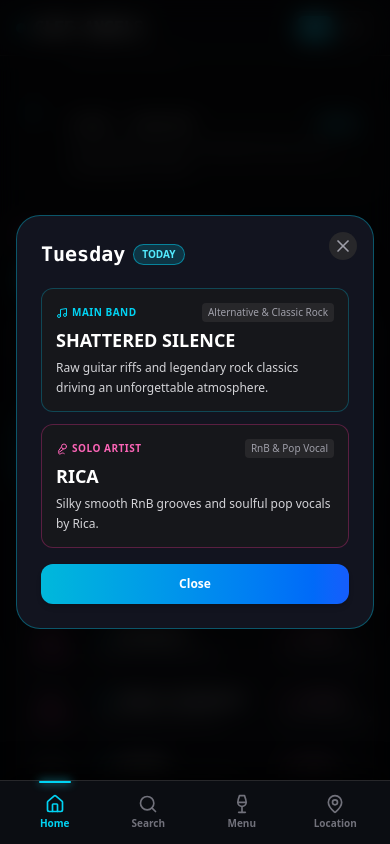
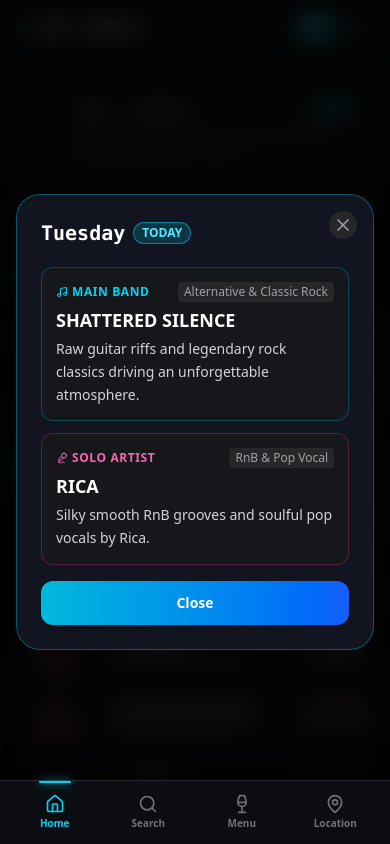
Before and after one commit to KeneeSK/Glee-Angels, a React (Vite) app: page / in a window 390 px wide. Both pictures are taken after a click on the element 211 px from the left and 450 px from the top of the page. Built offline with nearby package versions, Linux system fonts and the light colour scheme.

Commit message:
refactor: update schedule data source and improve mobile UI readability
- Migrate schedule data to useScheduleData hook
- Increase text sizes across mobile components for better accessibility

```diff
--- a/src/components/mobile/MobileHome.tsx
+++ b/src/components/mobile/MobileHome.tsx
@@ -1,7 +1,8 @@
 import React, { useState } from 'react';
 import { Language, WeeklyScheduleItem } from '../../types';
 import { translations } from '../../data/translations';
-import { dailyEntertainmentSchedule, weeklySchedule } from '../../data/scheduleData';
+import { useScheduleData } from "../../hooks/useScheduleData";
+import { dailyEntertainmentSchedule } from '../../data/scheduleData';
 import { Calendar, Clock, Music, Mic2, Star, ChevronRight, Table, CalendarDays, Flame, Sparkles, Info, X } from 'lucide-react';
 import { motion } from 'motion/react';
 import loungeStageImg from '../../assets/images/lounge_stage_neon_1786343408212.jpg';
@@ -13,16 +14,17 @@ interface MobileHomeProps {
 
 export const MobileHome: React.FC<MobileHomeProps> = ({ lang }) => {
   const t = translations[lang];
+  const { schedule } = useScheduleData();
 
   const days = ['SUN', 'MON', 'TUE', 'WED', 'THU', 'FRI', 'SAT'];
   const todayId = days[new Date().getDay()];
-  const todaySchedule = weeklySchedule.find(s => s.day === todayId) || weeklySchedule[0];
+  const todaySchedule = schedule.find(s => s.day === todayId) || schedule[0];
 
   const [scheduleViewMode, setScheduleViewMode] = useState<'table' | 'day' | 'cards'>('table');
   const [selectedDayId, setSelectedDayId] = useState<string>(todayId);
   const [detailModalItem, setDetailModalItem] = useState<WeeklyScheduleItem | null>(null);
 
-  const selectedDaySchedule = weeklySchedule.find(s => s.day === selectedDayId) || todaySchedule;
+  const selectedDaySchedule = schedule.find(s => s.day === selectedDayId) || todaySchedule;
 
   return (
     <div className="flex flex-col pb-6">
@@ -42,7 +44,7 @@ export const MobileHome: React.FC<MobileHomeProps> = ({ lang }) => {
             initial={{ opacity: 0, y: -10 }}
             animate={{ opacity: 1, y: 0 }}
             transition={{ duration: 0.5 }}
-            className="inline-flex items-center space-x-1 px-2.5 py-1 bg-pink-500/20 border border-pink-500/50 rounded-full text-[10px] text-pink-300 font-bold mb-2.5 backdrop-blur-md uppercase tracking-wider"
+            className="inline-flex items-center space-x-1 px-2.5 py-1 bg-pink-500/20 border border-pink-500/50 rounded-full text-xs text-pink-300 font-bold mb-2.5 backdrop-blur-md uppercase tracking-wider"
           >
             <span className="w-1.5 h-1.5 rounded-full bg-pink-400 animate-pulse"></span>
             <span>{t.hero.badge}</span>
@@ -70,7 +72,7 @@ export const MobileHome: React.FC<MobileHomeProps> = ({ lang }) => {
             </motion.span>
           </motion.h1>
 
-          <p className="text-zinc-300 text-xs font-medium">
+          <p className="text-zinc-300 text-sm font-medium">
             {t.hero.slogan}
           </p>
         </div>
@@ -88,7 +90,7 @@ export const MobileHome: React.FC<MobileHomeProps> = ({ lang }) => {
                 {t.performance.todayBadge}
               </h2>
             </div>
-            <span className="bg-amber-500/10 text-amber-400 px-2.5 py-1 rounded-lg text-xs font-bold border border-amber-500/20">
+            <span className="bg-amber-500/10 text-amber-400 px-2.5 py-1 rounded-lg text-sm font-bold border border-amber-500/20">
               {lang === 'en' ? todaySchedule.dayFullEn : todaySchedule.dayFullKo}
             </span>
           </div>
@@ -99,11 +101,11 @@ export const MobileHome: React.FC<MobileHomeProps> = ({ lang }) => {
                 <Music className="w-6 h-6 text-white" />
               </div>
               <div>
-                <span className="text-[10px] font-bold text-cyan-400 tracking-wider uppercase mb-0.5 block">
+                <span className="text-xs font-bold text-cyan-400 tracking-wider uppercase mb-0.5 block">
                   {lang === 'en' ? 'Main Band' : '메인 밴드'}
                 </span>
                 <h3 className="text-xl font-black text-white leading-none mb-1">{todaySchedule.band}</h3>
-                <p className="text-xs text-zinc-400">{todaySchedule.bandGenre}</p>
+                <p className="text-sm text-zinc-400">{todaySchedule.bandGenre}</p>
               </div>
             </div>
 
@@ -114,11 +116,11 @@ export const MobileHome: React.FC<MobileHomeProps> = ({ lang }) => {
                 <Mic2 className="w-6 h-6 text-white" />
               </div>
               <div>
-                <span className="text-[10px] font-bold text-pink-400 tracking-wider uppercase mb-0.5 block">
+                <span className="text-xs font-bold text-pink-400 tracking-wider uppercase mb-0.5 block">
                   {lang === 'en' ? 'Solo Artist' : '솔로 아티스트'}
                 </span>
                 <h3 className="text-xl font-black text-white leading-none mb-1">{todaySchedule.solo}</h3>
-                <p className="text-xs text-zinc-400">{todaySchedule.soloGenre}</p>
+                <p className="text-sm text-zinc-400">{todaySchedule.soloGenre}</p>
               </div>
             </div>
           </div>
@@ -146,7 +148,7 @@ export const MobileHome: React.FC<MobileHomeProps> = ({ lang }) => {
                 <div className="bg-zinc-900/40 rounded-xl p-3 border border-zinc-800/50">
                   <div className="flex flex-wrap items-center justify-between gap-2 mb-1">
                     <span className="font-mono text-sm font-bold text-zinc-200">{slot.time}</span>
-                    <span className={`text-[9px] px-2 py-0.5 rounded-full font-bold uppercase tracking-wider ${
+                    <span className={`text-xs px-2 py-0.5 rounded-full font-bold uppercase tracking-wider ${
                       slot.performerType.includes('Band') ? 'bg-cyan-500/20 text-cyan-300 border border-cyan-500/30' :
                       slot.performerType.includes('Dance') ? 'bg-pink-500/20 text-pink-300 border border-pink-500/30' :
                       slot.performerType.includes('Solo') ? 'bg-purple-500/20 text-purple-300 border border-purple-500/30' :
@@ -155,7 +157,7 @@ export const MobileHome: React.FC<MobileHomeProps> = ({ lang }) => {
                       {lang === 'en' ? slot.performerType : slot.performerTypeKo}
                     </span>
                   </div>
-                  <p className="text-xs text-zinc-400 leading-relaxed">
+                  <p className="text-sm text-zinc-400 leading-relaxed">
                     {lang === 'en' ? slot.descriptionEn : slot.descriptionKo}
                   </p>
                 </div>
@@ -178,7 +180,7 @@ export const MobileHome: React.FC<MobileHomeProps> = ({ lang }) => {
             <div className="flex items-center bg-zinc-900/90 p-1 rounded-xl border border-zinc-800 self-start">
               <button
                 onClick={() => setScheduleViewMode('table')}
-                className={`flex items-center space-x-1 px-2.5 py-1 rounded-lg text-xs font-bold transition-all ${
+                className={`flex items-center space-x-1 px-2.5 py-1 rounded-lg text-sm font-bold transition-all ${
                   scheduleViewMode === 'table'
                     ? 'bg-cyan-500 text-white shadow-md shadow-cyan-500/30'
                     : 'text-zinc-400 hover:text-white'
@@ -189,7 +191,7 @@ export const MobileHome: React.FC<MobileHomeProps> = ({ lang }) => {
               </button>
               <button
                 onClick={() => setScheduleViewMode('day')}
-                className={`flex items-center space-x-1 px-2.5 py-1 rounded-lg text-xs font-bold transition-all ${
+                className={`flex items-center space-x-1 px-2.5 py-1 rounded-lg text-sm font-bold transition-all ${
                   scheduleViewMode === 'day'
                     ? 'bg-pink-500 text-white shadow-md shadow-pink-500/30'
                     : 'text-zinc-400 hover:text-white'
@@ -200,7 +202,7 @@ export const MobileHome: React.FC<MobileHomeProps> = ({ lang }) => {
               </button>
               <button
                 onClick={() => setScheduleViewMode('cards')}
-                className={`flex items-center space-x-1 px-2.5 py-1 rounded-lg text-xs font-bold transition-all ${
+                className={`flex items-center space-x-1 px-2.5 py-1 rounded-lg text-sm font-bold transition-all ${
                   scheduleViewMode === 'cards'
                     ? 'bg-purple-500 text-white shadow-md shadow-purple-500/30'
                     : 'text-zinc-400 hover:text-white'
@@ -224,8 +226,8 @@ export const MobileHome: React.FC<MobileHomeProps> = ({ lang }) => {
                       <th className="py-3 px-3">{lang === 'ko' ? '솔로 보컬' : 'Solo Vocal'}</th>
                     </tr>
                   </thead>
-                  <tbody className="divide-y divide-zinc-800/60 text-xs">
-                    {weeklySchedule.map((item) => {
+                  <tbody className="divide-y divide-zinc-800/60 text-sm">
+                    {schedule.map((item) => {
                       const isToday = item.day === todayId;
                       return (
                         <tr
@@ -240,18 +242,18 @@ export const MobileHome: React.FC<MobileHomeProps> = ({ lang }) => {
                           {/* Day Column */}
                           <td className="py-3.5 px-3 text-center align-middle">
                             <div className="flex flex-col items-center">
-                              <span className={`font-black font-mono text-xs ${
+                              <span className={`font-black font-mono text-sm ${
                                 isToday ? 'text-cyan-400' : item.highlight ? 'text-pink-400' : 'text-zinc-300'
                               }`}>
                                 {lang === 'ko' ? item.dayFullKo.replace('요일', '') : item.day}
                               </span>
                               {isToday && (
-                                <span className="bg-cyan-400 text-black text-[9px] font-extrabold px-1.5 py-0.2 rounded-full mt-0.5 animate-pulse">
+                                <span className="bg-cyan-400 text-black text-xs font-extrabold px-1.5 py-0.2 rounded-full mt-0.5 animate-pulse">
                                   TODAY
                                 </span>
                               )}
                               {item.highlight && !isToday && (
-                                <span className="bg-pink-500/20 text-pink-400 text-[9px] font-bold px-1 rounded mt-0.5 flex items-center">
+                                <span className="bg-pink-500/20 text-pink-400 text-xs font-bold px-1 rounded mt-0.5 flex items-center">
                                   <Flame className="w-2.5 h-2.5 mr-0.5" /> HOT
                                 </span>
                               )}
@@ -264,7 +266,7 @@ export const MobileHome: React.FC<MobileHomeProps> = ({ lang }) => {
                               <Music className="w-3.5 h-3.5 text-cyan-400 shrink-0" />
                               <span className="truncate">{item.band}</span>
                             </div>
-                            <div className="text-[10px] text-zinc-400 truncate mt-0.5 font-sans">
+                            <div className="text-xs text-zinc-400 truncate mt-0.5 font-sans">
                               {item.bandGenre}
                             </div>
                           </td>
@@ -275,7 +277,7 @@ export const MobileHome: React.FC<MobileHomeProps> = ({ lang }) => {
                               <Mic2 className="w-3.5 h-3.5 text-pink-400 shrink-0" />
                               <span className="truncate">{item.solo}</span>
                             </div>
-                            <div className="text-[10px] text-zinc-400 truncate mt-0.5 font-sans">
+                            <div className="text-xs text-zinc-400 truncate mt-0.5 font-sans">
                               {item.soloGenre}
                             </div>
                           </td>
@@ -285,7 +287,7 @@ export const MobileHome: React.FC<MobileHomeProps> = ({ lang }) => {
                   </tbody>
                 </table>
               </div>
-              <div className="p-2.5 bg-zinc-900/60 text-center border-t border-zinc-800 text-[10px] text-zinc-400 flex items-center justify-center gap-1">
+              <div className="p-2.5 bg-zinc-900/60 text-center border-t border-zinc-800 text-xs text-zinc-400 flex items-center justify-center gap-1">
                 <Info className="w-3 h-3 text-cyan-400" />
                 <span>{lang === 'ko' ? '행을 누르면 상세 설명 및 라인업 정보를 볼 수 있습니다' : 'Tap any row for full lineup descriptions'}</span>
               </div>
@@ -297,7 +299,7 @@ export const MobileHome: React.FC<MobileHomeProps> = ({ lang }) => {
             <div className="space-y-4">
               {/* Day Selector Chips */}
               <div className="flex gap-1.5 overflow-x-auto pb-1 hide-scrollbar">
-                {weeklySchedule.map((item) => {
+                {schedule.map((item) => {
                   const isSelected = item.day === selectedDayId;
                   const isToday = item.day === todayId;
                   return (
@@ -312,7 +314,7 @@ export const MobileHome: React.FC<MobileHomeProps> = ({ lang }) => {
                           : 'bg-zinc-900 text-zinc-400 border-zinc-800 hover:text-white'
                       }`}
                     >
-                      <span className="text-[10px] font-bold font-mono uppercase">
+                      <span className="text-xs font-bold font-mono uppercase">
                         {lang === 'ko' ? item.dayFullKo.replace('요일', '') : item.day}
                       </span>
                       {isToday && (
@@ -331,12 +333,12 @@ export const MobileHome: React.FC<MobileHomeProps> = ({ lang }) => {
                       {lang === 'ko' ? selectedDaySchedule.dayFullKo : selectedDaySchedule.dayFullEn}
                     </span>
                     {selectedDaySchedule.day === todayId && (
-                      <span className="bg-cyan-500/20 border border-cyan-400/50 text-cyan-300 text-[10px] font-bold px-2 py-0.5 rounded-full animate-pulse">
+                      <span className="bg-cyan-500/20 border border-cyan-400/50 text-cyan-300 text-xs font-bold px-2 py-0.5 rounded-full animate-pulse">
                         {lang === 'ko' ? '오늘의 공연' : 'TODAY'}
                       </span>
                     )}
                     {selectedDaySchedule.highlight && (
-                      <span className="bg-pink-500/20 border border-pink-400/50 text-pink-300 text-[10px] font-bold px-2 py-0.5 rounded-full flex items-center gap-0.5">
+                      <span className="bg-pink-500/20 border border-pink-400/50 text-pink-300 text-xs font-bold px-2 py-0.5 rounded-full flex items-center gap-0.5">
                         <Flame className="w-3 h-3 text-pink-400" /> Weekend Special
                       </span>
                     )}
@@ -347,15 +349,15 @@ export const MobileHome: React.FC<MobileHomeProps> = ({ lang }) => {
                   {/* Main Band Block */}
                   <div className="bg-zinc-900/80 p-4 rounded-xl border border-cyan-500/20 relative">
                     <div className="flex items-center justify-between mb-1.5">
-                      <span className="text-[10px] font-mono font-bold text-cyan-400 uppercase tracking-wider flex items-center gap-1">
+                      <span className="text-xs font-mono font-bold text-cyan-400 uppercase tracking-wider flex items-center gap-1">
                         <Music className="w-3.5 h-3.5" /> {lang === 'ko' ? '메인 밴드' : 'Main Band'}
                       </span>
-                      <span className="text-[10px] font-bold bg-cyan-500/10 text-cyan-300 px-2 py-0.5 rounded-md border border-cyan-500/30">
+                      <span className="text-xs font-bold bg-cyan-500/10 text-cyan-300 px-2 py-0.5 rounded-md border border-cyan-500/30">
                         {selectedDaySchedule.bandGenre}
                       </span>
                     </div>
                     <h3 className="text-xl font-black text-white mb-2">{selectedDaySchedule.band}</h3>
-                    <p className="text-xs text-zinc-300 leading-relaxed">
+                    <p className="text-sm text-zinc-300 leading-relaxed">
                       {lang === 'ko' ? selectedDaySchedule.bandDescKo : selectedDaySchedule.bandDescEn}
                     </p>
                   </div>
@@ -363,15 +365,15 @@ export const MobileHome: React.FC<MobileHomeProps> = ({ lang }) => {
                   {/* Solo Vocal Block */}
                   <div className="bg-zinc-900/80 p-4 rounded-xl border border-pink-500/20 relative">
                     <div className="flex items-center justify-between mb-1.5">
-                      <span className="text-[10px] font-mono font-bold text-pink-400 uppercase tracking-wider flex items-center gap-1">
+                      <span className="text-xs font-mono font-bold text-pink-400 uppercase tracking-wider flex items-center gap-1">
                         <Mic2 className="w-3.5 h-3.5" /> {lang === 'ko' ? '솔로 보컬' : 'Solo Vocal'}
                       </span>
-                      <span className="text-[10px] font-bold bg-pink-500/10 text-pink-300 px-2 py-0.5 rounded-md border border-pink-500/30">
+                      <span className="text-xs font-bold bg-pink-500/10 text-pink-300 px-2 py-0.5 rounded-md border border-pink-500/30">
                         {selectedDaySchedule.soloGenre}
                       </span>
                     </div>
                     <h3 className="text-xl font-black text-white mb-2">{selectedDaySchedule.solo}</h3>
-                    <p className="text-xs text-zinc-300 leading-relaxed">
+                    <p className="text-sm text-zinc-300 leading-relaxed">
                       {lang === 'ko' ? selectedDaySchedule.soloDescKo : selectedDaySchedule.soloDescEn}
                     </p>
                   </div>
@@ -383,7 +385,7 @@ export const MobileHome: React.FC<MobileHomeProps> = ({ lang }) => {
           {/* VIEW MODE 3: VERTICAL CARDS */}
           {scheduleViewMode === 'cards' && (
             <div className="space-y-3">
-              {weeklySchedule.map((item) => {
+              {schedule.map((item) => {
                 const isToday = item.day === todayId;
                 return (
                   <div
@@ -401,12 +403,12 @@ export const MobileHome: React.FC<MobileHomeProps> = ({ lang }) => {
                           {lang === 'ko' ? item.dayFullKo : item.dayFullEn}
                         </span>
                         {isToday && (
-                          <span className="text-[9px] bg-cyan-400 text-black font-extrabold px-2 py-0.5 rounded-full">
+                          <span className="text-xs bg-cyan-400 text-black font-extrabold px-2 py-0.5 rounded-full">
                             TODAY
                           </span>
                         )}
                         {item.highlight && !isToday && (
-                          <span className="text-[9px] bg-pink-500/20 text-pink-400 border border-pink-500/30 font-bold px-2 py-0.5 rounded-full flex items-center gap-0.5">
+                          <span className="text-xs bg-pink-500/20 text-pink-400 border border-pink-500/30 font-bold px-2 py-0.5 rounded-full flex items-center gap-0.5">
                             <Flame className="w-2.5 h-2.5" /> Weekend
                           </span>
                         )}
@@ -416,19 +418,19 @@ export const MobileHome: React.FC<MobileHomeProps> = ({ lang }) => {
 
                     <div className="grid grid-cols-2 gap-3 pt-1 border-t border-zinc-800/60">
                       <div>
-                        <div className="text-[10px] font-bold text-cyan-400 uppercase tracking-wider flex items-center gap-1 mb-0.5">
+                        <div className="text-xs font-bold text-cyan-400 uppercase tracking-wider flex items-center gap-1 mb-0.5">
                           <Music className="w-3 h-3" /> Band
                         </div>
-                        <div className="font-bold text-xs text-white truncate">{item.band}</div>
-                        <div className="text-[10px] text-zinc-400 truncate">{item.bandGenre}</div>
+                        <div className="font-bold text-sm text-white truncate">{item.band}</div>
+                        <div className="text-xs text-zinc-400 truncate">{item.bandGenre}</div>
                       </div>
 
                       <div>
-                        <div className="text-[10px] font-bold text-pink-400 uppercase tracking-wider flex items-center gap-1 mb-0.5">
+                        <div className="text-xs font-bold text-pink-400 uppercase tracking-wider flex items-center gap-1 mb-0.5">
                           <Mic2 className="w-3 h-3" /> Solo
                         </div>
-                        <div className="font-bold text-xs text-white truncate">{item.solo}</div>
-                        <div className="text-[10px] text-zinc-400 truncate">{item.soloGenre}</div>
+                        <div className="font-bold text-sm text-white truncate">{item.solo}</div>
+                        <div className="text-xs text-zinc-400 truncate">{item.soloGenre}</div>
                       </div>
                     </div>
                   </div>
@@ -456,7 +458,7 @@ export const MobileHome: React.FC<MobileHomeProps> = ({ lang }) => {
                 {lang === 'ko' ? detailModalItem.dayFullKo : detailModalItem.dayFullEn}
               </span>
               {detailModalItem.day === todayId && (
-                <span className="bg-cyan-500/20 text-cyan-300 border border-cyan-400/50 text-[10px] font-bold px-2 py-0.5 rounded-full">
+                <span className="bg-cyan-500/20 text-cyan-300 border border-cyan-400/50 text-xs font-bold px-2 py-0.5 rounded-full">
                   TODAY
                 </span>
               )}
@@ -465,30 +467,30 @@ export const MobileHome: React.FC<MobileHomeProps> = ({ lang }) => {
             <div className="space-y-3 pt-1">
               <div className="bg-zinc-900/90 p-3.5 rounded-xl border border-cyan-500/30">
                 <div className="flex items-center justify-between mb-1">
-                  <span className="text-[10px] font-bold text-cyan-400 uppercase tracking-wider flex items-center gap-1">
+                  <span className="text-xs font-bold text-cyan-400 uppercase tracking-wider flex items-center gap-1">
                     <Music className="w-3 h-3" /> {lang === 'ko' ? '메인 밴드' : 'Main Band'}
                   </span>
-                  <span className="text-[10px] text-zinc-400 bg-zinc-800 px-1.5 py-0.5 rounded">
+                  <span className="text-xs text-zinc-400 bg-zinc-800 px-1.5 py-0.5 rounded">
                     {detailModalItem.bandGenre}
                   </span>
                 </div>
                 <h4 className="text-lg font-bold text-white mb-1">{detailModalItem.band}</h4>
-                <p className="text-xs text-zinc-300 leading-relaxed">
+                <p className="text-sm text-zinc-300 leading-relaxed">
                   {lang === 'ko' ? detailModalItem.bandDescKo : detailModalItem.bandDescEn}
                 </p>
               </div>
 
               <div className="bg-zinc-900/90 p-3.5 rounded-xl border border-pink-500/30">
                 <div className="flex items-center justify-between mb-1">
-                  <span className="text-[10px] font-bold text-pink-400 uppercase tracking-wider flex items-center gap-1">
+                  <span className="text-xs font-bold text-pink-400 uppercase tracking-wider flex items-center gap-1">
                     <Mic2 className="w-3 h-3" /> {lang === 'ko' ? '솔로 아티스트' : 'Solo Artist'}
                   </span>
-                  <span className="text-[10px] text-zinc-400 bg-zinc-800 px-1.5 py-0.5 rounded">
+                  <span className="text-xs text-zinc-400 bg-zinc-800 px-1.5 py-0.5 rounded">
                     {detailModalItem.soloGenre}
                   </span>
                 </div>
                 <h4 className="text-lg font-bold text-white mb-1">{detailModalItem.solo}</h4>
-                <p className="text-xs text-zinc-300 leading-relaxed">
+                <p className="text-sm text-zinc-300 leading-relaxed">
                   {lang === 'ko' ? detailModalItem.soloDescKo : detailModalItem.soloDescEn}
                 </p>
               </div>
@@ -496,7 +498,7 @@ export const MobileHome: React.FC<MobileHomeProps> = ({ lang }) => {
 
             <button
               onClick={() => setDetailModalItem(null)}
-              className="w-full py-3 bg-gradient-to-r from-cyan-500 to-blue-600 text-white rounded-xl font-bold text-xs shadow-md"
+              className="w-full py-3 bg-gradient-to-r from-cyan-500 to-blue-600 text-white rounded-xl font-bold text-sm shadow-md"
             >
               {lang === 'ko' ? '확인' : 'Close'}
             </button>
--- a/src/components/mobile/MobileInfo.tsx
+++ b/src/components/mobile/MobileInfo.tsx
@@ -72,12 +72,12 @@ export const MobileInfo: React.FC<{ lang: Language }> = ({ lang }) => {
             referrerPolicy="no-referrer-when-downgrade"
           ></iframe>
           <div className="absolute bottom-3 left-3 right-3 p-2.5 rounded-xl bg-black/80 backdrop-blur-md border border-purple-500/30 flex items-center justify-between">
-            <span className="text-xs font-bold text-white">Fields Ave, Angeles City</span>
+            <span className="text-sm font-bold text-white">Fields Ave, Angeles City</span>
             <a
               href="https://maps.google.com/?q=Glee+Angels+Fields+Ave+Angeles+City"
               target="_blank"
               rel="noreferrer"
-              className="px-3 py-1 bg-purple-500 hover:bg-purple-400 text-white font-bold text-xs rounded-lg shadow-md transition-colors"
+              className="px-3 py-1 bg-purple-500 hover:bg-purple-400 text-white font-bold text-sm rounded-lg shadow-md transition-colors"
             >
               {lang === 'ko' ? '지도 앱으로 열기' : 'Open in Maps'}
             </a>
```
Also changed, not shown: src/components/mobile/MobileMenu.tsx (+9 -9 lines).
